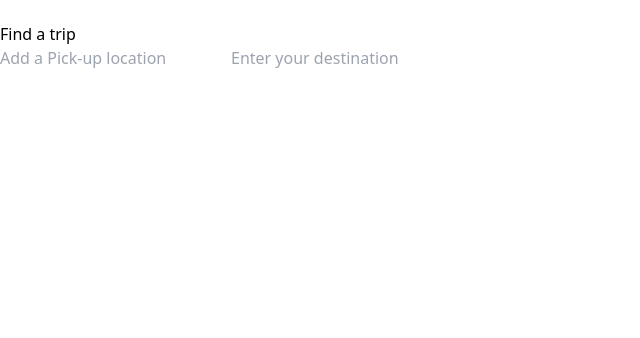
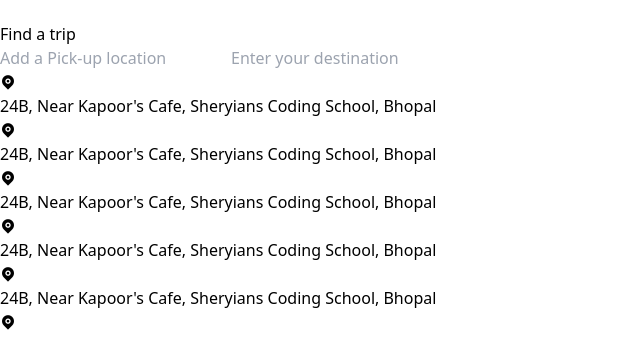
Before and after one commit to Ayushi246892/Uber_Video, a React (Vite) app in the folder Uber-Video/: page /home in a window 1280 px wide. Shown: the part 602-940 px from the top of the page, without its empty margins (0-640 px from the left). Before the commit the page ends 800 px from the top, so only its background shows below. Built offline with nearby package versions, Linux system fonts and the light colour scheme.

Commit message:
userhome changes

```diff
--- a/Uber-Video/src/App.jsx
+++ b/Uber-Video/src/App.jsx
@@ -1,12 +1,12 @@
 import React, { useContext } from 'react'
 import { Route, Routes } from 'react-router-dom'
-import Home from './Pages/Home'
 import UserLogin from './Pages/UserLogin'
 import UserSignup from './Pages/UserSignup'
 import CaptainLogin from './Pages/CaptainLogin'
 import CaptainSignup from './Pages/CaptainSignup'
 import { UserDataContext } from './Context/Usercontext'
 import Start from './Pages/Start'
+import UserHome from './Pages/UserHome'
 
 function App  () {
 
@@ -15,7 +15,7 @@
     <div>
       <Routes>
         <Route path='/' element={<Start/>}/>
-        <Route path='/home' element={<Home/>}/>
+        <Route path='/home' element={<UserHome/>}/>
         <Route path='/login' element={<UserLogin/>}/>
         <Route path='/signup' element={<UserSignup/>}/>
         <Route path='/captain-login' element={<CaptainLogin/>}/>
--- a/Uber-Video/src/Pages/Home.jsx
+++ b/Uber-Video/src/Pages/UserHome.jsx
@@ -2,9 +2,10 @@
 import {useGSAP} from '@gsap/react';
 import gsap from 'gsap';
 import 'remixicon/fonts/remixicon.css'
+import Locationsearchpanel from '../component/Locationsearchpanel';
 
 
-function Home() {
+function UserHome() {
   const [pickup,setpickup] = useState('')
   const [destination,setdestination] = useState('')
   const [panelopen,setpanelopen] = useState(false)
@@ -19,6 +20,7 @@
      if(panelopen){
       gsap.to(panelRef.current,{
         height:'70%',
+        padding:24
         // opacity:1
       })
       gsap.to(panelcloseRef.current,{
@@ -28,6 +30,7 @@
      else{
       gsap.to(panelRef.current,{
         height:'0%',
+        padding:0
         // opacity:0
       })
       gsap.to(panelcloseRef.current,{
@@ -89,12 +92,14 @@
 
          </form>
          </div>
-         <div ref={panelRef} className='h-0 bg-red-500'>
-
+         <div ref={panelRef} className='h-0 bg-white'>
+               <Locationsearchpanel/>
          </div>
        </div>
+
+
     </div>
   );
 }
 
-export default Home;
+export default UserHome;
--- /dev/null
+++ b/Uber-Video/src/component/Locationsearchpanel.jsx
@@ -0,0 +1,47 @@
+import React from 'react'
+
+function Locationsearchpanel() {
+  return (
+    <div>
+      <div className='flex gap-4 my-4 items-center justify-start'>
+        <h2 className='bg-[#eee] h-8  w-12 flex items-center justify-center rounded-full'>
+        <i className="ri-map-pin-fill"></i>
+        </h2>
+        <h4 className='font-medium'> 24B, Near Kapoor's Cafe, Sheryians Coding School, Bhopal</h4>
+      </div>
+      <div className='flex gap-4 my-4 items-center justify-start'>
+        <h2 className='bg-[#eee] h-8  w-12 flex items-center justify-center rounded-full'>
+        <i className="ri-map-pin-fill"></i>
+        </h2>
+        <h4 className='font-medium'> 24B, Near Kapoor's Cafe, Sheryians Coding School, Bhopal</h4>
+      </div>
+      <div className='flex gap-4 my-4 items-center justify-start'>
+        <h2 className='bg-[#eee] h-8  w-12 flex items-center justify-center rounded-full'>
+        <i className="ri-map-pin-fill"></i>
+        </h2>
+        <h4 className='font-medium'> 24B, Near Kapoor's Cafe, Sheryians Coding School, Bhopal</h4>
+      </div>
+      <div className='flex gap-4 my-4 items-center justify-start'>
+        <h2 className='bg-[#eee] h-8  w-12 flex items-center justify-center rounded-full'>
+        <i className="ri-map-pin-fill"></i>
+        </h2>
+        <h4 className='font-medium'> 24B, Near Kapoor's Cafe, Sheryians Coding School, Bhopal</h4>
+      </div>
+      <div className='flex gap-4 my-4 items-center justify-start'>
+        <h2 className='bg-[#eee] h-8  w-12 flex items-center justify-center rounded-full'>
+        <i className="ri-map-pin-fill"></i>
+        </h2>
+        <h4 className='font-medium'> 24B, Near Kapoor's Cafe, Sheryians Coding School, Bhopal</h4>
+      </div>
+      <div className='flex gap-4 my-4 items-center justify-start'>
+        <h2 className='bg-[#eee] h-8  w-12 flex items-center justify-center rounded-full'>
+        <i className="ri-map-pin-fill"></i>
+        </h2>
+        <h4 className='font-medium'> 24B, Near Kapoor's Cafe, Sheryians Coding School, Bhopal</h4>
+      </div>
+
+    </div>
+  )
+}
+
+export default Locationsearchpanel
```
